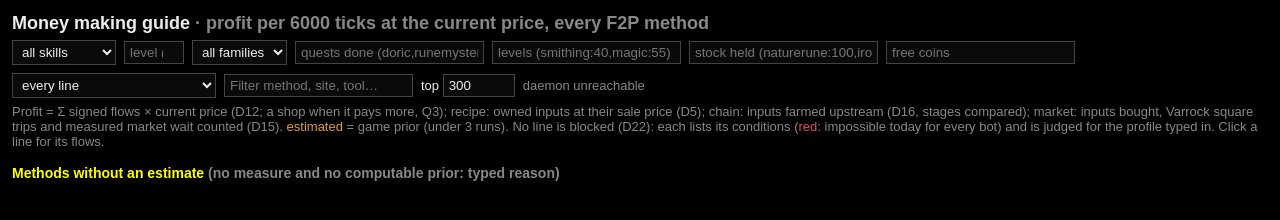
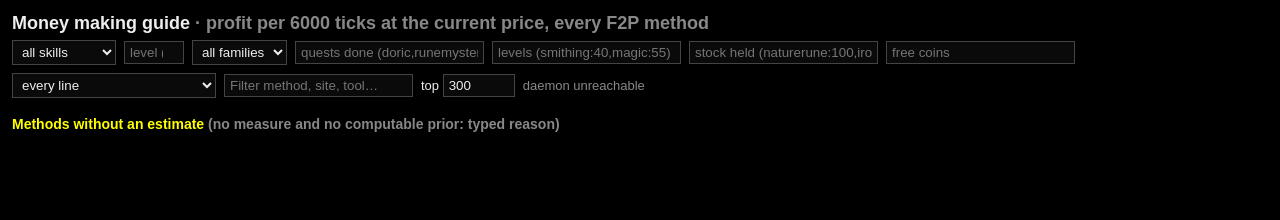
Before and after one commit to Couillos/LifeScape, a plain HTML site: page orchestration/static/guides_money.html in a window 1280 px wide. Shown: the part 42-262 px from the top of the page. Drawn offline with Linux system fonts and the light colour scheme; no server answers.

Commit message:
Guides : paragraphe d'explication sous les filtres retiré (pages money et training)
Co-Authored-By: Claude Opus 5.5 <noreply@anthropic.com>

```diff
--- a/orchestration/static/guides_money.html
+++ b/orchestration/static/guides_money.html
@@ -50,7 +50,6 @@
   <label>top <input id="limit" type="number" min="0" style="width:60px"></label>
   <span id="summary" class="muted"></span>
 </div>
-<div class="muted">Profit = Σ signed flows × current price (D12; a shop when it pays more, Q3); recipe: owned inputs at their sale price (D5); chain: inputs farmed upstream (D16, stages compared); market: inputs bought, Varrock square trips and measured market wait counted (D15). <span class="prior">estimated</span> = game prior (under 3 runs). No line is blocked (D22): each lists its conditions (<span class="impossible">red</span>: impossible today for every bot) and is judged for the profile typed in. Click a line for its flows.</div>
 <table id="guide"></table>
 <h2>Methods without an estimate <span class="muted">(no measure and no computable prior: typed reason)</span></h2>
 <div id="unrated" class="muted"></div>
```
Also changed, not shown: orchestration/static/guides_training.html (+0 -1 lines).
